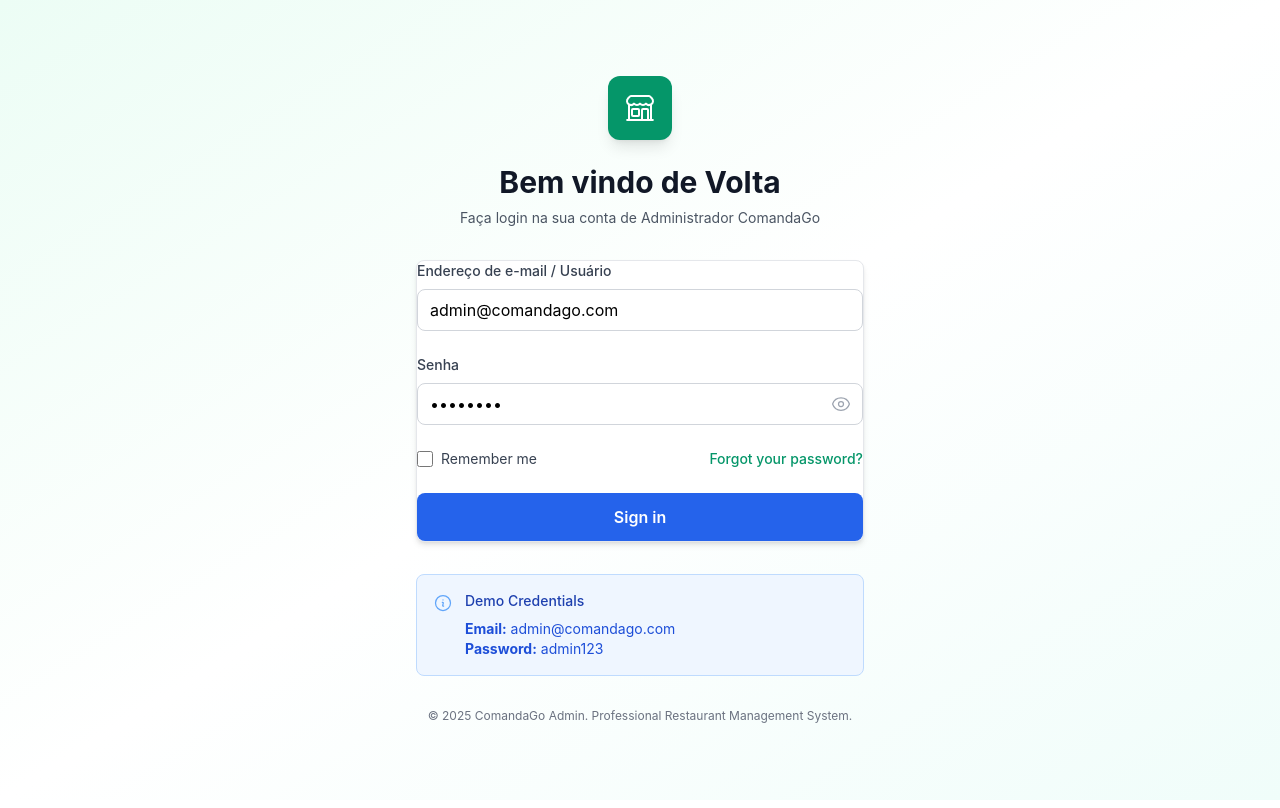
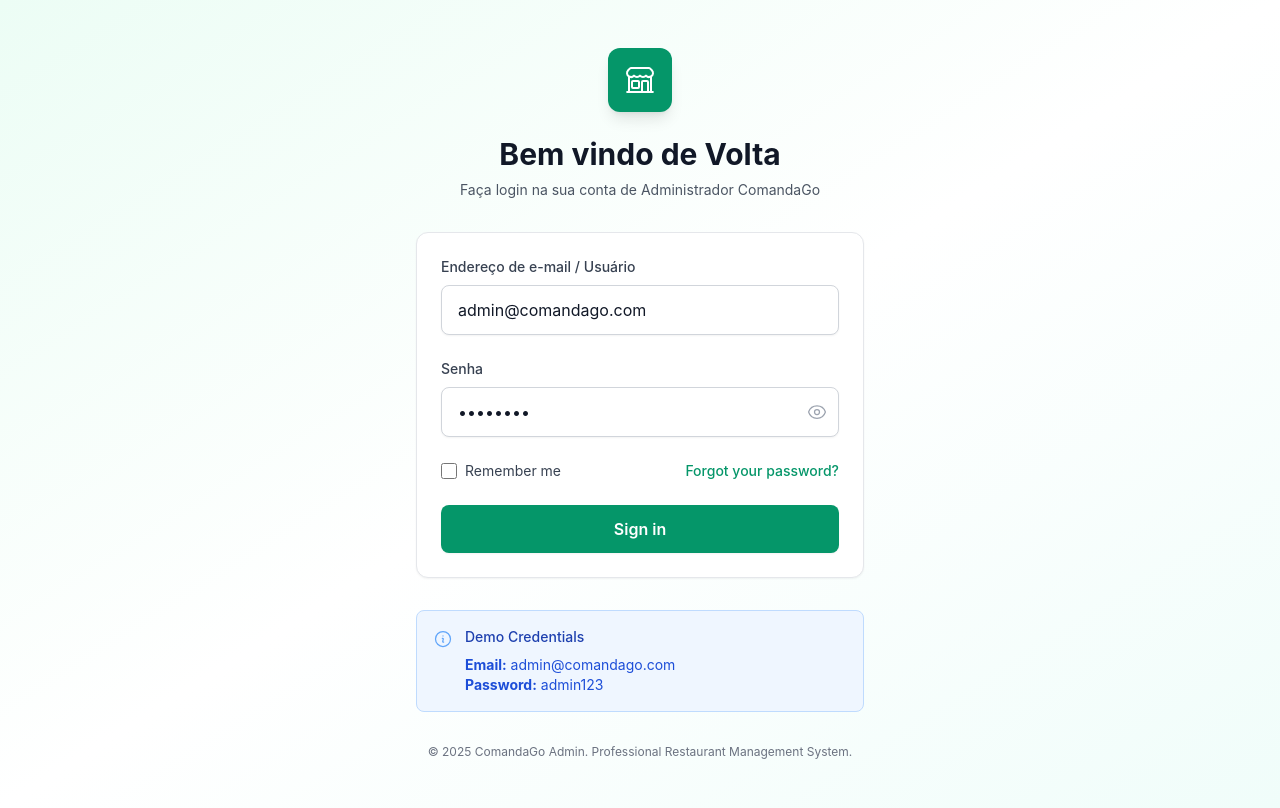
Before and after one commit to aesjunior2707/comandagoadmin, a Nuxt app: page /login in a window 1280 px wide. Built offline with nearby package versions, Linux system fonts and the light colour scheme.

Commit message:
Restore original CSS file with all styling

```diff
--- a/assets/css/main.css
+++ b/assets/css/main.css
@@ -1,27 +1,188 @@
 @import 'tailwindcss/base';
 @import 'tailwindcss/components';
 @import 'tailwindcss/utilities';
+@import url('https://fonts.googleapis.com/css2?family=Inter:wght@300;400;500;600;700;800&display=swap');
 
 @layer base {
+  html {
+    font-family: 'Inter', system-ui, sans-serif;
+    scroll-behavior: smooth;
+  }
+
   body {
-    font-family: 'Inter', -apple-system, BlinkMacSystemFont, 'Segoe UI', Roboto, sans-serif;
+    @apply bg-gray-50 text-gray-900 antialiased;
+  }
+
+  * {
+    @apply border-gray-200;
   }
 }
 
 @layer components {
+  .btn {
+    @apply inline-flex items-center justify-center px-4 py-2 text-sm font-medium rounded-lg transition-all duration-200 focus:outline-none focus:ring-2 focus:ring-offset-2 disabled:opacity-50 disabled:cursor-not-allowed;
+  }
+
   .btn-primary {
-    @apply bg-blue-600 hover:bg-blue-700 text-white font-medium py-2 px-4 rounded-lg transition-colors duration-200;
+    @apply btn bg-emerald-600 hover:bg-emerald-700 text-white shadow-sm focus:ring-emerald-500;
   }
 
   .btn-secondary {
-    @apply bg-gray-200 hover:bg-gray-300 text-gray-800 font-medium py-2 px-4 rounded-lg transition-colors duration-200;
+    @apply btn bg-white hover:bg-gray-50 text-gray-700 border border-gray-300 shadow-sm focus:ring-emerald-500;
+  }
+
+  .btn-danger {
+    @apply btn bg-red-600 hover:bg-red-700 text-white shadow-sm focus:ring-red-500;
+  }
+
+  .btn-ghost {
+    @apply btn bg-transparent hover:bg-gray-100 text-gray-700 focus:ring-emerald-500;
+  }
+
+  .input-field {
+    @apply block w-full px-4 py-3 border border-gray-300 rounded-lg shadow-sm placeholder-gray-400 focus:outline-none focus:ring-2 focus:ring-emerald-500 focus:border-emerald-500 transition-colors duration-200;
+  }
+
+  .input-error {
+    @apply border-red-300 focus:ring-red-500 focus:border-red-500;
   }
 
   .card {
-    @apply bg-white rounded-lg shadow-md border border-gray-200;
+    @apply bg-white rounded-xl shadow-sm border border-gray-200 overflow-hidden p-6;
   }
 
-  .input-field {
-    @apply w-full px-3 py-2 border border-gray-300 rounded-lg focus:outline-none focus:ring-2 focus:ring-blue-500 focus:border-transparent;
+  .card-compact {
+    @apply bg-white rounded-xl shadow-sm border border-gray-200 overflow-hidden p-4;
+  }
+
+  .card-header {
+    @apply -mx-6 -mt-6 px-6 py-4 mb-6 border-b border-gray-200 bg-gray-50;
+  }
+
+  .card-body {
+    @apply space-y-4;
+  }
+
+  .card-footer {
+    @apply -mx-6 -mb-6 px-6 py-4 mt-6 border-t border-gray-200 bg-gray-50;
+  }
+
+  .nav-link {
+    @apply flex items-center px-3 py-2 text-sm font-medium text-gray-700 hover:text-emerald-700 hover:bg-emerald-50 rounded-lg transition-all duration-200;
+  }
+
+  .nav-link.active {
+    @apply bg-emerald-100 text-emerald-800 shadow-sm;
+  }
+
+  .badge {
+    @apply inline-flex items-center px-2.5 py-0.5 rounded-full text-xs font-medium;
+  }
+
+  .badge-success {
+    @apply badge bg-green-100 text-green-800;
+  }
+
+  .badge-warning {
+    @apply badge bg-yellow-100 text-yellow-800;
+  }
+
+  .badge-danger {
+    @apply badge bg-red-100 text-red-800;
+  }
+
+  .badge-info {
+    @apply badge bg-blue-100 text-blue-800;
+  }
+
+  .stat-card {
+    @apply card hover:shadow-md transition-shadow duration-200;
+  }
+
+  .stat-icon {
+    @apply p-3 rounded-lg;
+  }
+
+  .dropdown-menu {
+    @apply absolute right-0 mt-2 w-48 bg-white rounded-lg shadow-lg border border-gray-200 py-1 z-50;
+  }
+
+  .dropdown-item {
+    @apply block px-4 py-2 text-sm text-gray-700 hover:bg-gray-100 transition-colors duration-150;
+  }
+
+  .loading-spinner {
+    @apply animate-spin rounded-full h-4 w-4 border-b-2 border-emerald-600;
+  }
+
+  .fade-enter-active,
+  .fade-leave-active {
+    transition: opacity 0.3s ease;
+  }
+
+  .fade-enter-from,
+  .fade-leave-to {
+    opacity: 0;
+  }
+
+  .slide-enter-active,
+  .slide-leave-active {
+    transition: transform 0.3s ease;
+  }
+
+  .slide-enter-from {
+    transform: translateX(-100%);
+  }
+
+  .slide-leave-to {
+    transform: translateX(-100%);
+  }
+
+  /* Data table styles */
+  .data-table {
+    @apply min-w-full divide-y divide-gray-200;
+  }
+
+  .data-table th {
+    @apply px-6 py-4 text-left text-xs font-medium text-gray-500 uppercase tracking-wider bg-gray-50;
+  }
+
+  .data-table td {
+    @apply px-6 py-4 whitespace-nowrap text-sm text-gray-900;
+  }
+
+  .data-table tr:hover {
+    @apply bg-gray-50 transition-colors duration-150;
+  }
+
+  /* Form spacing */
+  .form-group {
+    @apply space-y-2;
+  }
+
+  .form-row {
+    @apply grid grid-cols-1 md:grid-cols-2 gap-6;
+  }
+
+  .form-section {
+    @apply space-y-6;
   }
 }
+
+/* Custom scrollbar */
+::-webkit-scrollbar {
+  width: 6px;
+}
+
+::-webkit-scrollbar-track {
+  background: #f1f5f9;
+}
+
+::-webkit-scrollbar-thumb {
+  background: #cbd5e1;
+  border-radius: 3px;
+}
+
+::-webkit-scrollbar-thumb:hover {
+  background: #94a3b8;
+}
```
